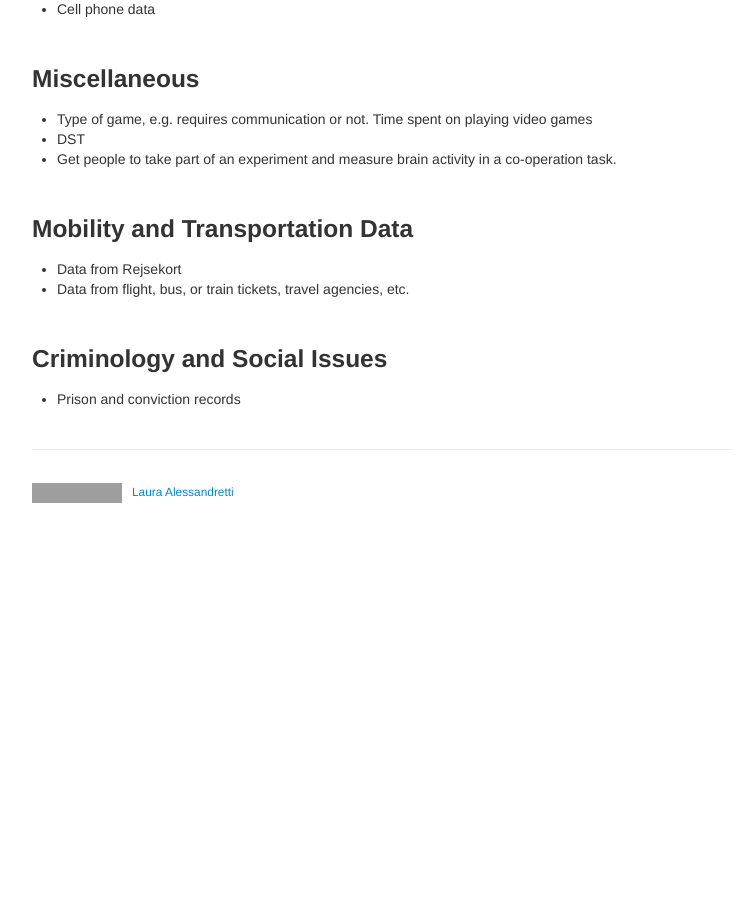
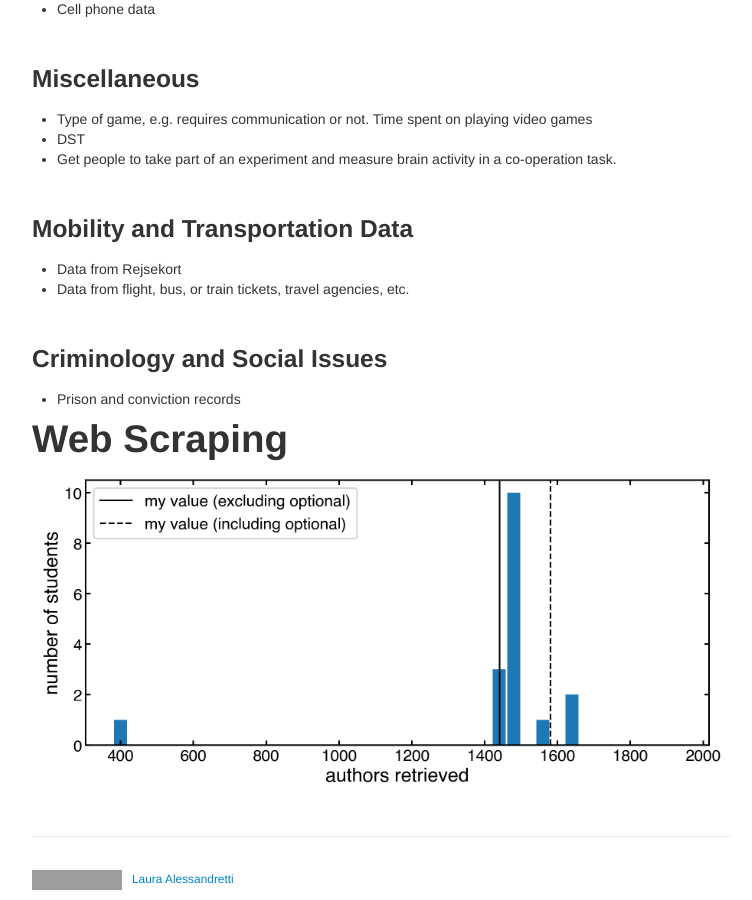
Before and after one commit to Simo067m/comsocsci2024, a Jekyll site: the page built from docs/survey_results_1.md, in a window 1280 px wide and 900 px high, scrolled down 4783 px. Shown: the whole window, without its empty margins (258-1010 px from the left). Built offline with Jekyll 4.4.1, drawn with Linux system fonts in a browser that asks for light colours; before the commit the page ends 5296 px from its top, so only the background shows below that; grey boxes are pictures that could not be loaded.

Commit message:
added image

```diff
--- a/docs/survey_results_1.md
+++ b/docs/survey_results_1.md
@@ -188,3 +188,8 @@ description: A course led by Laura Alessandretti on Computational Social Science
 
 ### Criminology and Social Issues
 - Prison and conviction records
+
+
+# Web Scraping
+
+![Alt text](/assets/images/web_scraping_results.png)
```
